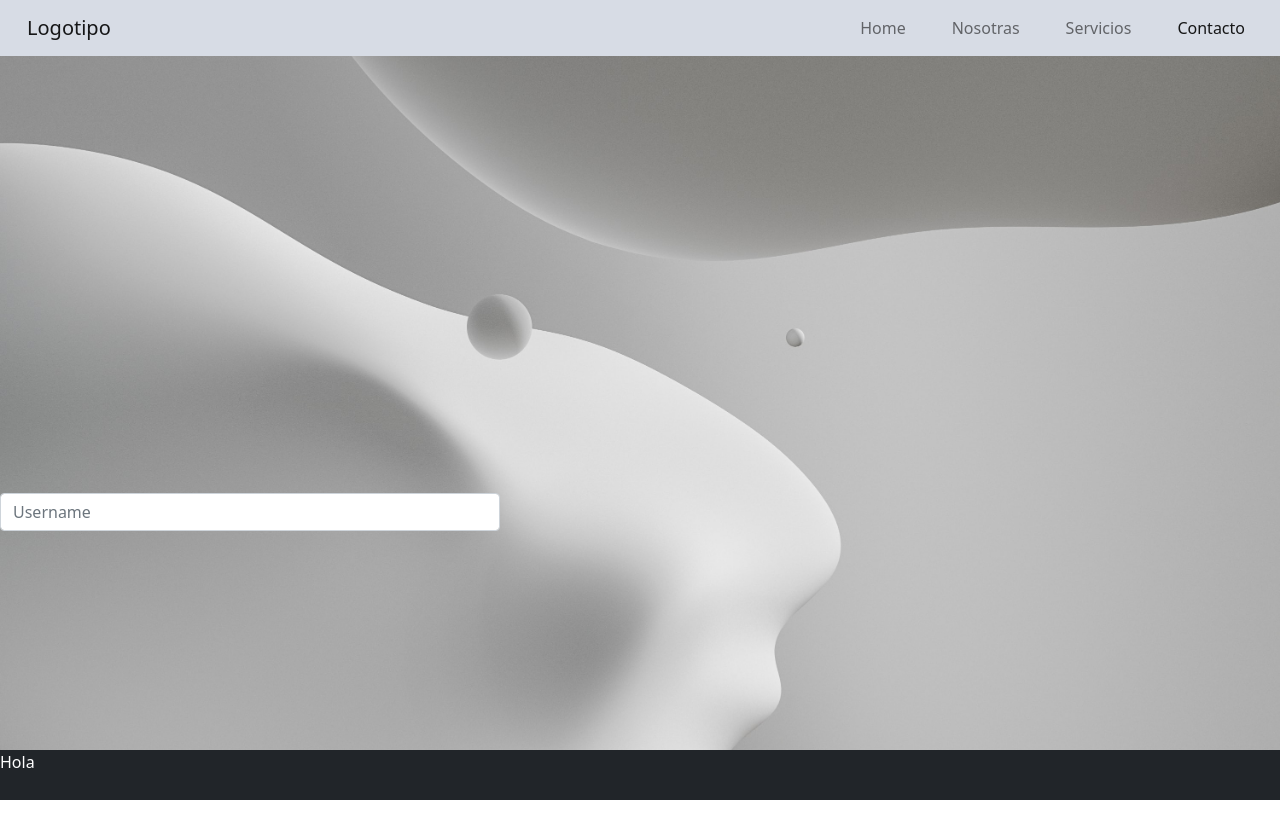
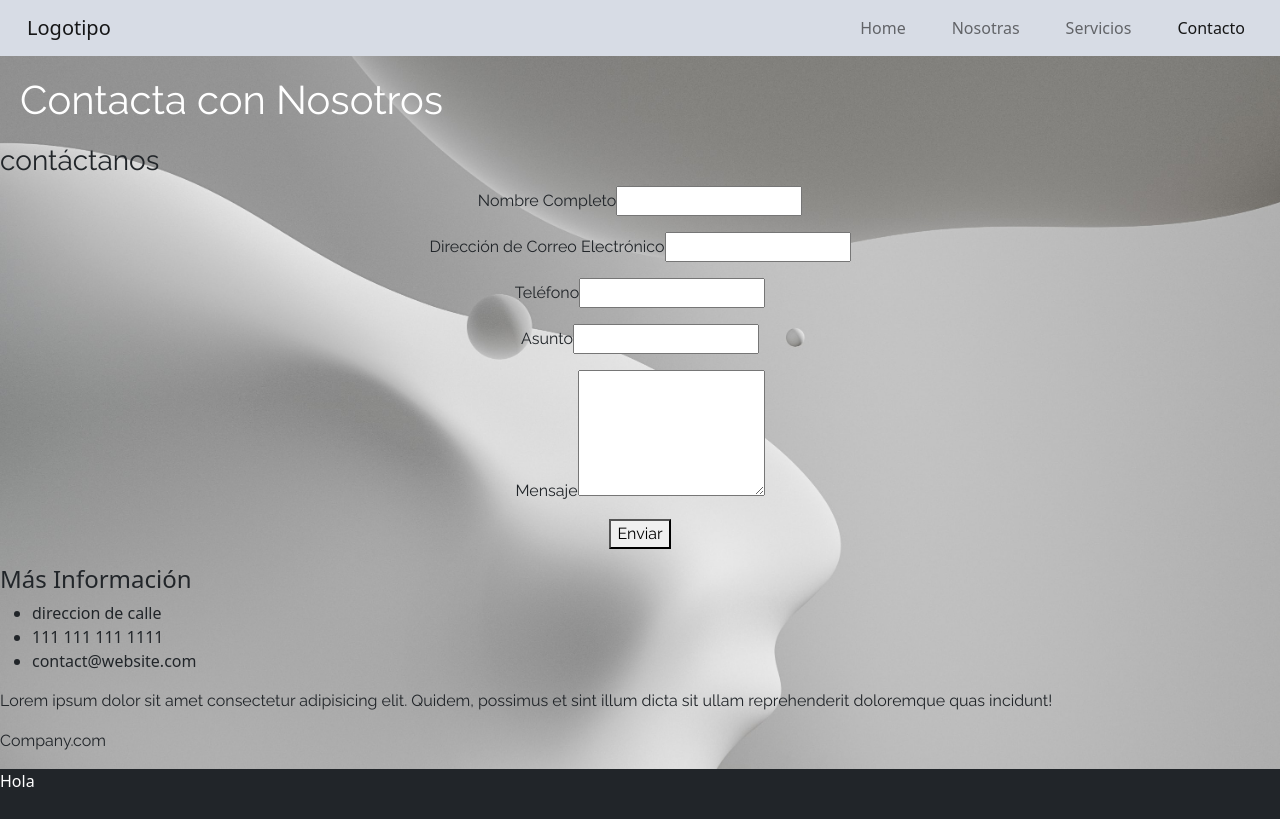
Before and after one commit to marioromero959/web-page-proyect, an Angular app: page /contacto in a window 1280 px wide. Built offline with nearby package versions, Linux system fonts and the light colour scheme.

Commit message:
agregue cambios en contactos

```diff
--- a/src/app/contacto/componentes/contacto/contacto.component.html
+++ b/src/app/contacto/componentes/contacto/contacto.component.html
@@ -24,9 +24,58 @@
     </form>
     <button mat-raised-button color="primary" (click)="enviar()">Enviar Mensaje</button>
 </div>
- -->
 
 
- <div class="input">
+<div class="input">
     <input type="text" class="form-control" placeholder="Username" aria-label="Username" aria-describedby="basic-addon1">
-  </div>
+</div>
+-->
+
+
+
+
+
+
+<div class="content">
+    <h1 class="logo"> Contacta con Nosotros</h1>
+    <div class="contact-wraper">
+        <div class="contact-form">
+            <h3>contáctanos</h3>
+            <form action="">
+                <p>
+                    <label>Nombre Completo</label>
+                    <input type="text" name="nombre-completo">
+                </p>
+                <p>
+                    <label>Dirección de Correo Electrónico</label>
+                    <input type="email" name="email">
+                </p>
+                <p>
+                    <label>Teléfono</label>
+                    <input type="tel" name="telefono">
+                </p>
+                <p>
+                    <label>Asunto</label>
+                    <input type="text" name="asunto">
+                </p>
+                <p>
+                    <label>Mensaje</label>
+                    <textarea name="mensaje" rows="5"></textarea>
+                </p>
+                <p>
+                    <button type="submit">Enviar</button>
+                </p>
+            </form>
+        </div>
+        <div class="contact-info">
+            <h4>Más Información</h4>
+            <ul>
+                <li><i class="fas fa-map-marker-alt"></i>direccion de calle</li>
+                <li><i class="fas fa-phone"></i>111 111 111 1111</li>
+                <li><i class="fas fa-envelope-opne-text"></i>contact@website.com</li>
+            </ul>
+            <p>Lorem ipsum dolor sit amet consectetur adipisicing elit. Quidem, possimus et sint illum dicta sit ullam reprehenderit doloremque quas incidunt!</p>
+            <p>Company.com</p>
+        </div>
+    </div>
+</div>
```
